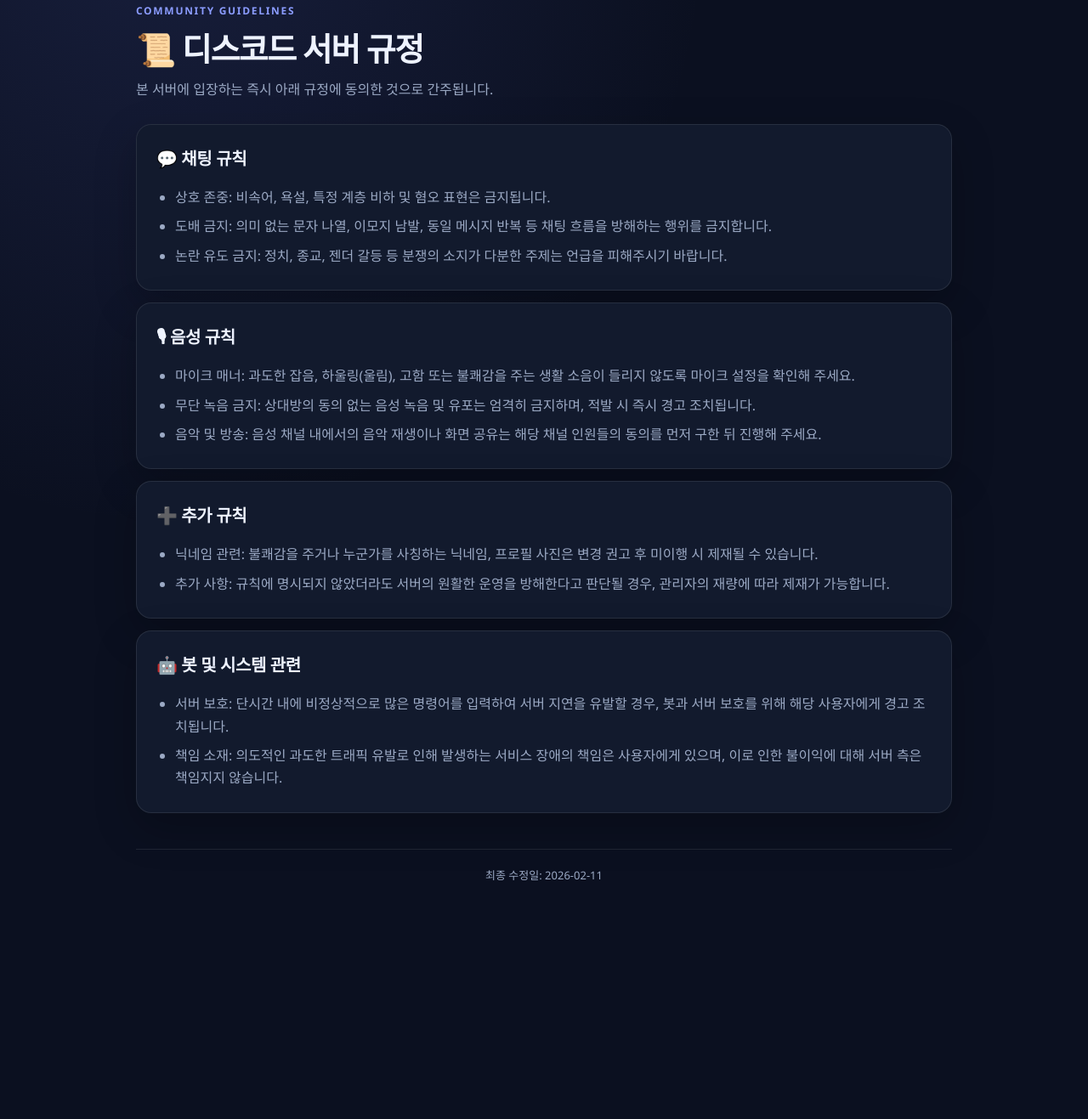
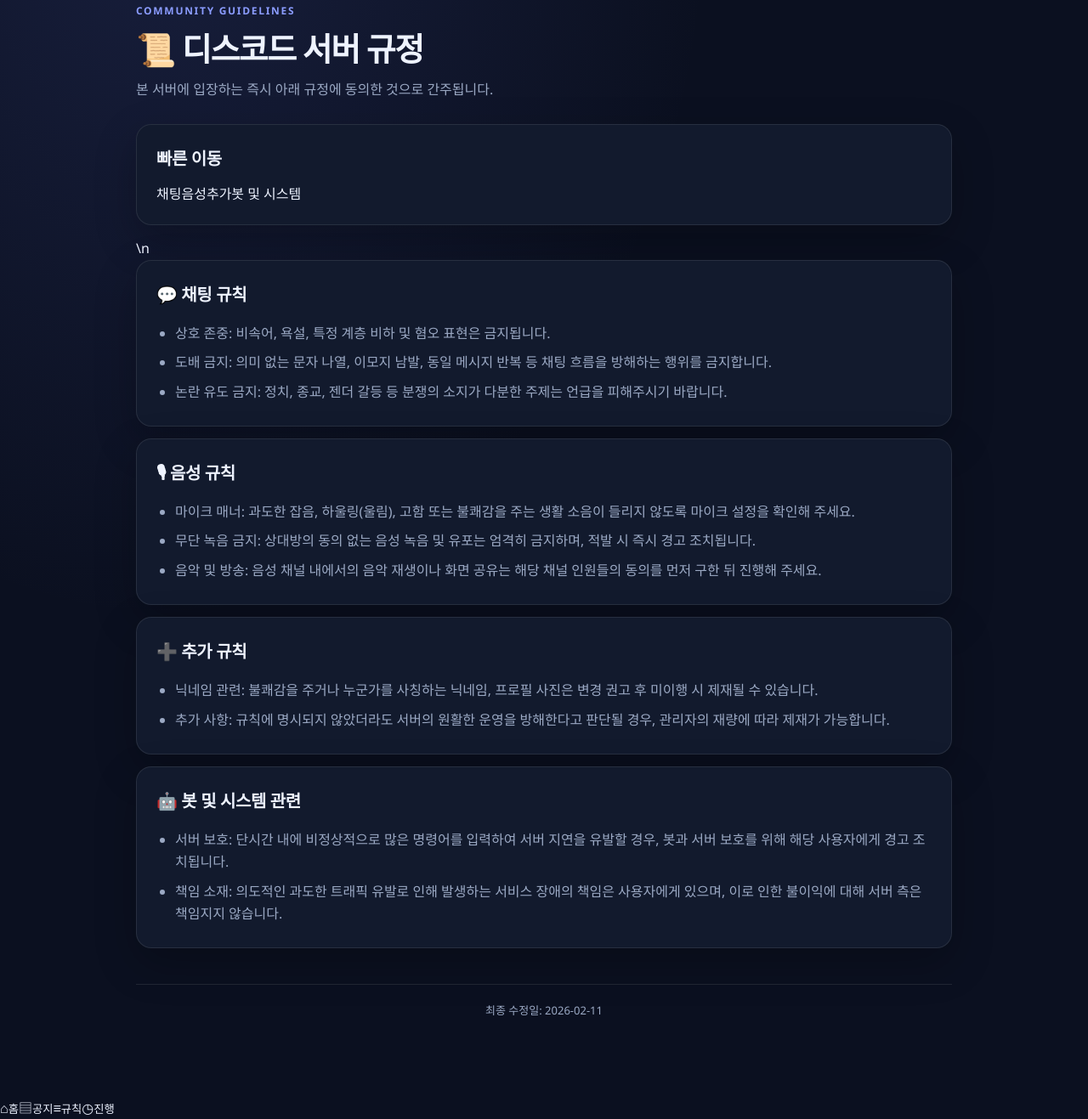
Before and after one commit to GGIL123/GGIL123.github.io, a plain HTML site: page rules.html in a window 1280 px wide. Shown: the part 127-1444 px from the top of the page at 85% size. Before the commit the page ends 1258 px from the top, so only its background shows below. Drawn offline with Linux system fonts and the light colour scheme; a web font is replaced by a local one.

Commit message:
모바일 UI 및 페이지별 편의 기능 개선

```diff
--- a/rules.html
+++ b/rules.html
@@ -2,8 +2,8 @@
 <html lang="ko"><head><meta charset="UTF-8"><meta name="viewport" content="width=device-width, initial-scale=1"><title>서버 규칙 | 마을 디스코드</title><link rel="stylesheet" href="style.css"></head>
 <body><header class="navbar"><a class="brand" href="index.html"><span class="brand-mark">⌂</span> 마을 디스코드</a><button class="menu-toggle" aria-label="메뉴 열기" aria-expanded="false">☰</button><nav class="nav-links"><a href="index.html">홈</a><a href="bot.html">봇 소개</a><a href="tips.html">사용 팁</a><a class="active" href="rules.html">서버 규칙</a><a href="notice.html">공지</a><a href="progress.html">진행 현황</a></nav><div class="nav-actions"><a href="settings.html">⚙ 설정</a></div></header>
 <main class="container"><div class="page-head"><div class="eyebrow">COMMUNITY GUIDELINES</div><h1>📜 디스코드 서버 규정</h1><p>본 서버에 입장하는 즉시 아래 규정에 동의한 것으로 간주됩니다.</p></div>
-<section><h2>💬 채팅 규칙</h2><ul><li>상호 존중: 비속어, 욕설, 특정 계층 비하 및 혐오 표현은 금지됩니다.</li><li>도배 금지: 의미 없는 문자 나열, 이모지 남발, 동일 메시지 반복 등 채팅 흐름을 방해하는 행위를 금지합니다.</li><li>논란 유도 금지: 정치, 종교, 젠더 갈등 등 분쟁의 소지가 다분한 주제는 언급을 피해주시기 바랍니다.</li></ul></section>
-<section><h2>🎙 음성 규칙</h2><ul><li>마이크 매너: 과도한 잡음, 하울링(울림), 고함 또는 불쾌감을 주는 생활 소음이 들리지 않도록 마이크 설정을 확인해 주세요.</li><li>무단 녹음 금지: 상대방의 동의 없는 음성 녹음 및 유포는 엄격히 금지하며, 적발 시 즉시 경고 조치됩니다.</li><li>음악 및 방송: 음성 채널 내에서의 음악 재생이나 화면 공유는 해당 채널 인원들의 동의를 먼저 구한 뒤 진행해 주세요.</li></ul></section>
-<section><h2>➕ 추가 규칙</h2><ul><li>닉네임 관련: 불쾌감을 주거나 누군가를 사칭하는 닉네임, 프로필 사진은 변경 권고 후 미이행 시 제재될 수 있습니다.</li><li>추가 사항: 규칙에 명시되지 않았더라도 서버의 원활한 운영을 방해한다고 판단될 경우, 관리자의 재량에 따라 제재가 가능합니다.</li></ul></section>
-<section><h2>🤖 봇 및 시스템 관련</h2><ul><li>서버 보호: 단시간 내에 비정상적으로 많은 명령어를 입력하여 서버 지연을 유발할 경우, 봇과 서버 보호를 위해 해당 사용자에게 경고 조치됩니다.</li><li>책임 소재: 의도적인 과도한 트래픽 유발로 인해 발생하는 서비스 장애의 책임은 사용자에게 있으며, 이로 인한 불이익에 대해 서버 측은 책임지지 않습니다.</li></ul></section>
-<footer>최종 수정일: 2026-02-11</footer></main><script src="script.js"></script></body></html>
+<section class="rule-index"><h2>빠른 이동</h2><div class="rule-jumps"><a href="#chat-rules">채팅</a><a href="#voice-rules">음성</a><a href="#extra-rules">추가</a><a href="#system-rules">봇 및 시스템</a></div></section>\n<section id="chat-rules"><h2>💬 채팅 규칙</h2><ul><li>상호 존중: 비속어, 욕설, 특정 계층 비하 및 혐오 표현은 금지됩니다.</li><li>도배 금지: 의미 없는 문자 나열, 이모지 남발, 동일 메시지 반복 등 채팅 흐름을 방해하는 행위를 금지합니다.</li><li>논란 유도 금지: 정치, 종교, 젠더 갈등 등 분쟁의 소지가 다분한 주제는 언급을 피해주시기 바랍니다.</li></ul></section>
+<section id="voice-rules"><h2>🎙 음성 규칙</h2><ul><li>마이크 매너: 과도한 잡음, 하울링(울림), 고함 또는 불쾌감을 주는 생활 소음이 들리지 않도록 마이크 설정을 확인해 주세요.</li><li>무단 녹음 금지: 상대방의 동의 없는 음성 녹음 및 유포는 엄격히 금지하며, 적발 시 즉시 경고 조치됩니다.</li><li>음악 및 방송: 음성 채널 내에서의 음악 재생이나 화면 공유는 해당 채널 인원들의 동의를 먼저 구한 뒤 진행해 주세요.</li></ul></section>
+<section id="extra-rules"><h2>➕ 추가 규칙</h2><ul><li>닉네임 관련: 불쾌감을 주거나 누군가를 사칭하는 닉네임, 프로필 사진은 변경 권고 후 미이행 시 제재될 수 있습니다.</li><li>추가 사항: 규칙에 명시되지 않았더라도 서버의 원활한 운영을 방해한다고 판단될 경우, 관리자의 재량에 따라 제재가 가능합니다.</li></ul></section>
+<section id="system-rules"><h2>🤖 봇 및 시스템 관련</h2><ul><li>서버 보호: 단시간 내에 비정상적으로 많은 명령어를 입력하여 서버 지연을 유발할 경우, 봇과 서버 보호를 위해 해당 사용자에게 경고 조치됩니다.</li><li>책임 소재: 의도적인 과도한 트래픽 유발로 인해 발생하는 서비스 장애의 책임은 사용자에게 있으며, 이로 인한 불이익에 대해 서버 측은 책임지지 않습니다.</li></ul></section>
+<footer>최종 수정일: 2026-02-11</footer></main><nav class="mobile-dock" aria-label="빠른 메뉴"><a href="index.html" data-page="index.html"><span>⌂</span><small>홈</small></a><a href="notice.html" data-page="notice.html"><span>▤</span><small>공지</small></a><a href="rules.html" data-page="rules.html"><span>≡</span><small>규칙</small></a><a href="progress.html" data-page="progress.html"><span>◷</span><small>진행</small></a></nav><script src="script.js"></script></body></html>
```
